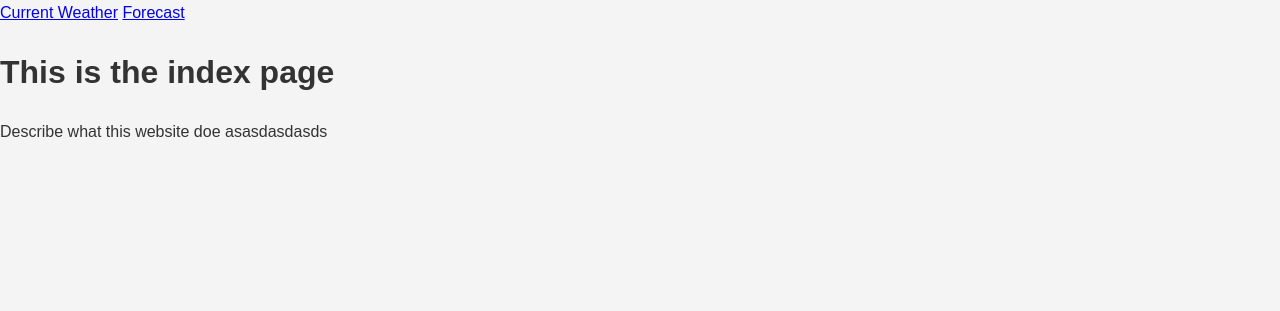
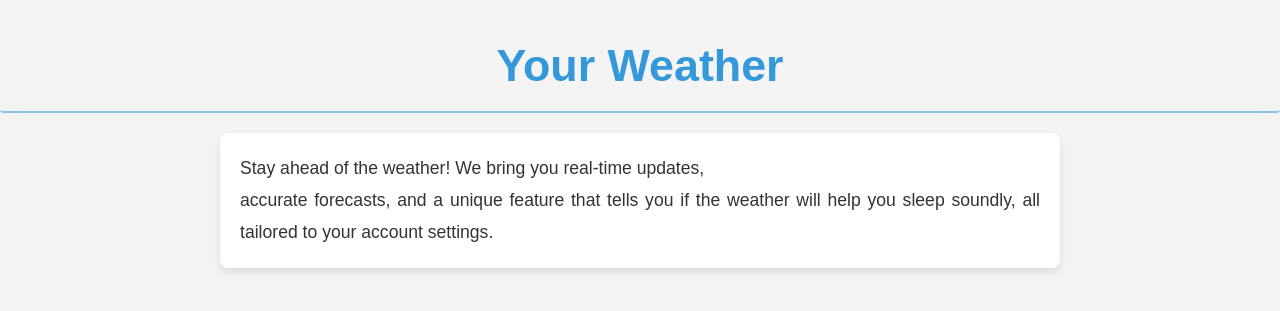
Before and after one commit to Skues/YourWeather, a Python web app: template templates/index.html in a window 1280 px wide. Shown: the part 66-377 px from the top of the page. Run offline with Jinja, Linux system fonts and the light colour scheme; the template is opened without the code that fills it, so the values that code supplies are empty.

```diff
--- a/static/styles.css
+++ b/static/styles.css
@@ -54,4 +54,47 @@ body {
   line-height: 1.6;
   background-color: #f4f4f4;
   color: #333;
+}
+
+/* SCSS for Index Page Styling */
+.container {
+  max-width: 800px;
+  margin: 0 auto;
+  padding: 20px;
+  background-color: #fff;
+  border-radius: 8px;
+  box-shadow: 0 4px 8px rgba(0, 0, 0, 0.1);
+}
+
+h1 {
+  color: #3498db;
+  font-size: 2.8em;
+  text-align: center;
+  margin-bottom: 20px;
+  padding-bottom: 10px;
+  border-bottom: 2px solid rgb(138.6359832636, 195.9581589958, 234.3640167364);
+  border-radius: 4px;
+}
+
+p {
+  font-size: 1.1em;
+  line-height: 1.8;
+  margin-bottom: 15px;
+  text-align: justify;
+  color: #333;
+}
+p:last-child {
+  margin-bottom: 0;
+}
+
+@media (max-width: 768px) {
+  h1 {
+    font-size: 2em;
+  }
+  p {
+    font-size: 1em;
+  }
+  .container {
+    padding: 15px;
+  }
 }/*# sourceMappingURL=styles.css.map */
--- a/static/styles.scss
+++ b/static/styles.scss
@@ -12,3 +12,56 @@ body {
   background-color: #f4f4f4; // A light background for the page
   color: #333;
 }
+
+/* SCSS for Index Page Styling */
+
+// Define some variables for colors and fonts
+$primary-color: #3498db; // A nice blue for headings
+$text-color: #333;       // Dark gray for paragraph text
+$background-color: #f8f8f8; // Light background
+$font-stack: 'Inter', sans-serif; // Using Inter as per instructions, with a fallback
+
+
+.container {
+  max-width: 800px;
+  margin: 0 auto;
+  padding: 20px;
+  background-color: #fff;
+  border-radius: 8px;
+  box-shadow: 0 4px 8px rgba(0, 0, 0, 0.1);
+}
+
+h1 {
+  color: $primary-color;
+  font-size: 2.8em;
+  text-align: center;
+  margin-bottom: 20px;
+  padding-bottom: 10px;
+  border-bottom: 2px solid lighten($primary-color, 20%);
+  border-radius: 4px; // Rounded corners for the border
+}
+
+p {
+  font-size: 1.1em;
+  line-height: 1.8;
+  margin-bottom: 15px;
+  text-align: justify; // Justify text for a cleaner look
+  color: $text-color;
+
+  &:last-child {
+    margin-bottom: 0; // No bottom margin for the last paragraph
+  }
+}
+
+// Basic responsive adjustments
+@media (max-width: 768px) {
+  h1 {
+    font-size: 2em;
+  }
+  p {
+    font-size: 1em;
+  }
+  .container {
+    padding: 15px;
+  }
+}
--- a/templates/forecast.html
+++ b/templates/forecast.html
@@ -2,7 +2,6 @@
 
 {% block head %}
 <h1>Forecast Page</h1>
-<a href={{url_for("index")}}>Home Page</a>
 {% endblock %}
 
 {% block body %}
--- a/templates/index.html
+++ b/templates/index.html
@@ -1,10 +1,6 @@
 {% extends "base.html" %}
 
-{% block head%}
-<a href={{url_for("current")}}>Current Weather</a>
-<a href={{url_for("forecast")}}>Forecast</a>
+{% block body %}
+<h1>Your Weather</h1>
+<p class = "container">Stay ahead of the weather! We bring you real-time updates,<br> accurate forecasts, and a unique feature that tells you if the weather will help you sleep soundly, all tailored to your account settings.</p>
 {% endblock %}
-{% block body %}
-<h1>This is the index page</h1>
-<p>Describe what this website doe asasdasdasds</p>
-{% endblock %}
--- a/templates/sleep.html
+++ b/templates/sleep.html
@@ -1,6 +1,6 @@
 {% extends "base.html" %}
 {% block body %}
-<p>WELCOME TO THE SLEEP LAND</p>
+<h1>Your Sleep</h1>
 {% if list != [] and indexes != [] %}
 <p>HELLO</p>
 <ul>
--- a/todo.txt
+++ b/todo.txt
@@ -7,3 +7,4 @@
 - User login either uses email or username, not both [X]
 - Signup only using specific email address prefixes [X]
 - Hashing passwords
+- FIX THE HASING PASSWORDS
--- a/weathertoday.json
+++ b/weathertoday.json
@@ -1 +1 @@
-{"coord": {"lon": -2.6953, "lat": 54.7584}, "weather": [{"id": 804, "main": "Clouds", "description": "overcast clouds", "icon": "04d"}], "base": "stations", "main": {"temp": 291.12, "feels_like": 290.98, "temp_min": 291.12, "temp_max": 291.12, "pressure": 1019, "humidity": 77, "sea_level": 1019, "grnd_level": 989}, "visibility": 10000, "wind": {"speed": 1.23, "deg": 333, "gust": 1.95}, "clouds": {"all": 90}, "dt": 1753387555, "sys": {"type": 2, "id": 2041921, "country": "GB", "sunrise": 1753330032, "sunset": 1753388823}, "timezone": 3600, "id": 2635167, "name": "United Kingdom", "cod": 200}
+{"coord": {"lon": -4, "lat": 40}, "weather": [{"id": 800, "main": "Clear", "description": "clear sky", "icon": "01d"}], "base": "stations", "main": {"temp": 302.9, "feels_like": 301.54, "temp_min": 302.9, "temp_max": 302.9, "pressure": 1016, "humidity": 28, "sea_level": 1016, "grnd_level": 954}, "visibility": 10000, "wind": {"speed": 4.44, "deg": 44, "gust": 3.96}, "clouds": {"all": 7}, "dt": 1753698693, "sys": {"country": "ES", "sunrise": 1753679439, "sunset": 1753731247}, "timezone": 7200, "id": 2510769, "name": "Spain", "cod": 200}
```
Also changed, not shown: templates/account.html (+8 -1 lines), templates/weather.html (+11 -16 lines), weatherapp.py (+17 -2 lines), weatherforecast.json (+1 -1 lines), website.py (+30 -22 lines), 1 other file.
